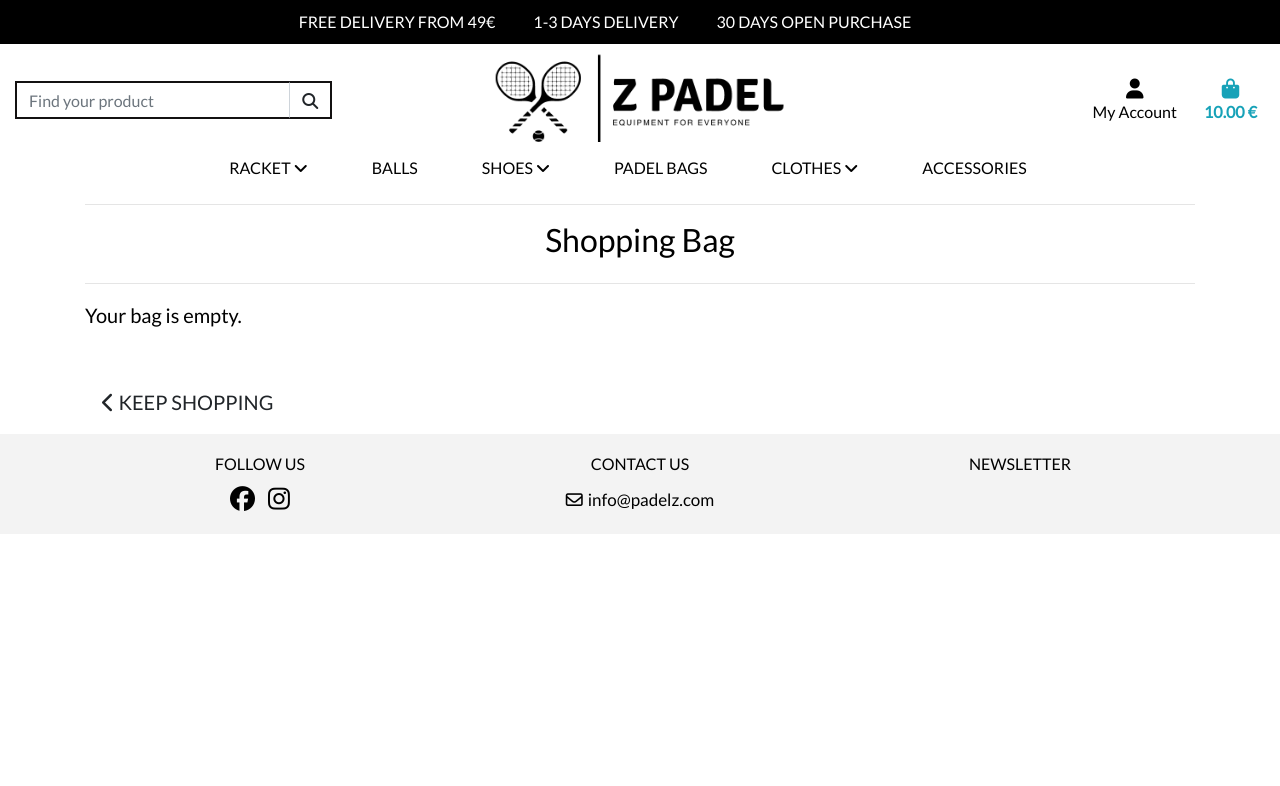
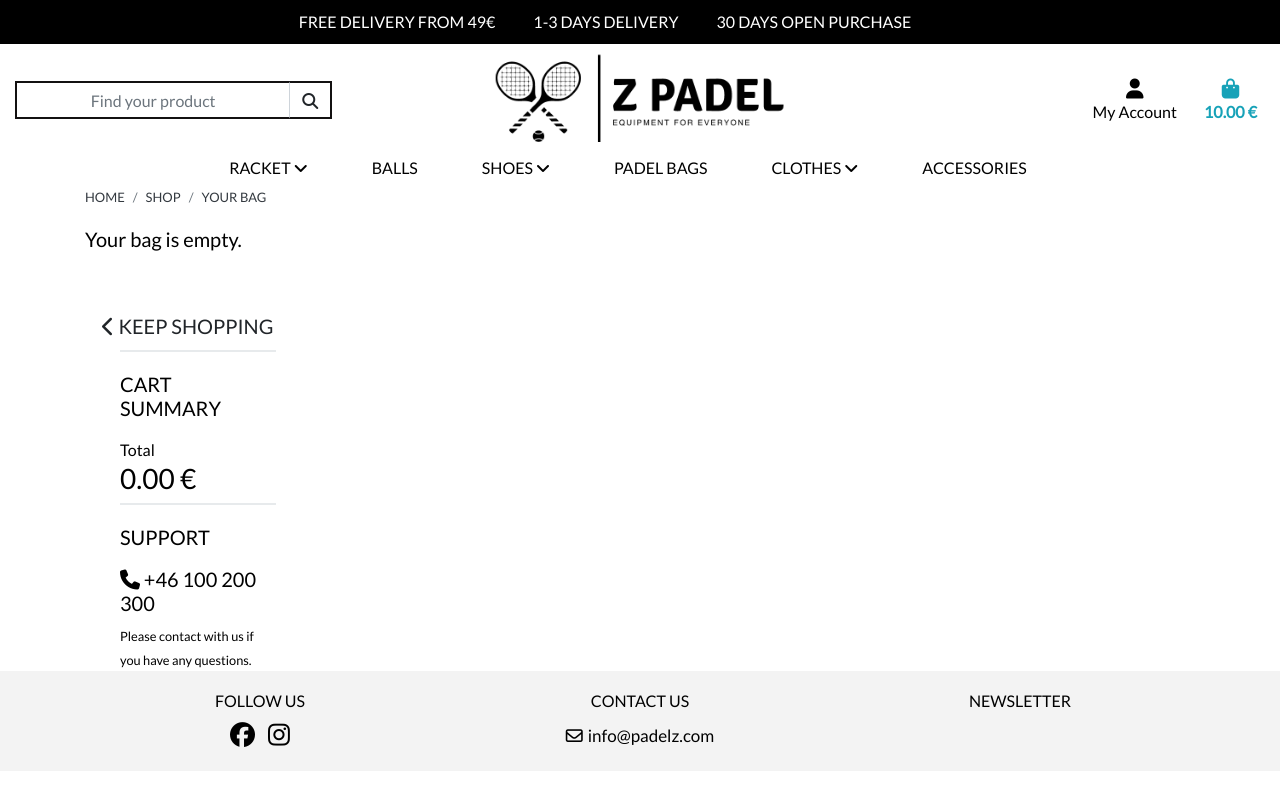
Before and after one commit to andrezeitz/z-padel-milestone-5, a Django app: page /bag/ in a window 1280 px wide. Shown: the top 786 px of the page. Run offline with Django 3.2, Linux system fonts and the light colour scheme; some libraries are stand-ins or nearby versions.

Commit message:
Added shopping cart and style it

```diff
--- /dev/null
+++ b/bag/static/bag/css/bag.css
@@ -0,0 +1,42 @@
+.ibox {
+  clear: both;
+  margin-bottom: 25px;
+  margin-top: 0;
+  padding: 0;
+}
+
+.products-title {
+
+  border-color: #e7eaec;
+  border-image: none;
+  border-style: solid solid none;
+  border-width: 2px 0 0;
+  margin-bottom: 0;
+  padding: 20px 0 10px 0;
+  min-height: 48px;
+}
+
+.ibox-footer {
+  border-top: 1px solid #e7eaec;
+  font-size: 90%;
+  background: #ffffff;
+  padding: 10px 15px;
+}
+
+.items-right {
+    position: absolute;
+    right: 0%;
+}
+
+.items-in-cart {
+    text-transform: uppercase;
+}
+
+.total-container,
+.support-container {
+    margin-left: 20px;
+}
+
+.form-control {
+    text-align: center;
+}
--- a/bag/templates/bag/bag.html
+++ b/bag/templates/bag/bag.html
@@ -2,21 +2,76 @@
 {% load static %}
 
 {% block content %}
-
-<div class="container mb-2">
-    <div class="row">
-        <div class="col">
-            <hr>
-            <h2 class="logo-font mb-4">Shopping Bag</h2>
-            <hr>
+<div class="container-fluid" id="products-main-container">
+    <div class="container">
+        <div class="row mb-3">
+            <!--Breadcrumbs-->
+            <div class="col-sm-6 col-12">
+                <div class="breadcrumb" style="--bs-breadcrumb-divider: '|';">
+                    <a href="{% url 'home' %}"
+                        class="breadcrumb-item text-dark text-uppercase text-decoration-none">Home</a>
+                    <a href="{% url 'products' %}"
+                        class="breadcrumb-item text-dark text-uppercase text-decoration-none">Shop</a>
+                    <a href="#"
+                        class="breadcrumb-item active text-dark fw-bold text-uppercase text-decoration-none">Your
+                        bag</a>
+                </div>
+            </div>
         </div>
     </div>
 
+    <div class="container">
+        <div class="wrapper wrapper-content">
             <div class="row">
-        <div class="col">
+                <div class="col-md-9">
                     {% if bag_items %}
-                <div class="table-responsive rounded">
-                    {{ bag_items }}
+                        <div class="bag-container">
+                            <div class="products-title">
+                                <h6 class="items-in-cart">Items in your cart ({{ product_count }} items)</h6>
+                            </div>
+                            {% for item in bag_items %}
+                                <div class="products-content">
+                                    <div class="table-responsive">
+                                        <table class="table shoping-cart-table">
+                                            <tbody>
+                                            <tr>
+                                                <td width="90">
+                                                    <div class="cart-product-imitation">
+                                                        <img class="img-fluid rounded" src="{{ item.product.image.url }}">
+                                                    </div>
+                                                </td>
+                                                <td width="300">
+                                                    <h6>
+                                                    <a href="#" class="text-navy">
+                                                        {{ item.product.name }}
+                                                    </a>
+                                                    </h5>
+                                                    <div class="m-t-sm">
+                                                        <a href="#" class="text-muted"><i class="fas fa-sync"></i> Update</a>
+                                                        |
+                                                        <a href="#" class="text-muted"><i class="fa fa-trash"></i> Remove</a>
+                                                    </div>
+                                                </td>
+                                                <td>
+                                                    {{ item.product.price }} €
+                                                </td>
+                                                <td width="70">
+                                                    <input type="text" class="form-control" placeholder="{{ item.quantity }}">
+                                                </td>
+                                                <td>
+                                                    <h4>{{ item.product.price }} €</h4>
+                                                </td>
+                                            </tr>
+                                            </tbody>
+                                        </table>
+                                    </div>
+                                </div>
+                            {% endfor %}
+                            <div class="checkout-container">
+                                <button class="btn btn-black"><i class="fa fa-arrow-left"></i> Continue shopping</button>
+                                <button class="btn btn-primary pull-right"><i class="fa fa fa-shopping-cart"></i> Checkout</button>
+                            </div>
+                        </div>
                     </div>
                 {% else %}
                     <p class="lead mb-5">Your bag is empty.</p>
@@ -27,6 +82,36 @@
                             <span class="text-uppercase">Keep Shopping</span>
                         </a>
                 {% endif %}
+                <div class="col-md-3">
+                        <div class="total-container">
+                            <div class="products-title">
+                                <h5 class="items-in-cart">Cart Summary</h5>
+                            </div>
+                            <div class="products-content">
+                                <span>
+                                    Total
+                                </span>
+                                <h3 class="font-bold">
+                                    {{ total|floatformat:2 }} €
+                                </h3>
+                            </div>
+                        </div>
+                        <div class="support-container">
+                            <div class="products-title">
+                                <h5 class="items-in-cart">Support</h5>
+                            </div>
+                            <div class="products-content">
+                                <h5><i class="fa fa-phone"></i> +46 100 200 300</h5>
+                                <span class="small">
+                                    Please contact with us if you have any questions.
+                                </span>
+                            </div>
+                        </div>
+                            </div>
+                        </div>
+                    </div>
+                </div>
+            </div>
         </div>
     </div>
 </div>
--- a/templates/base.html
+++ b/templates/base.html
@@ -19,6 +19,7 @@
         <link rel="stylesheet" href="{% static 'css/base.css' %}">
         <link rel="stylesheet" href="{% static 'home/css/home.css' %}">
         <link rel="stylesheet" href="{% static 'products/css/products.css' %}">
+        <link rel="stylesheet" href="{% static 'bag/css/bag.css' %}">
     {% endblock %}
 
     {% block extra_css %}
```
Lines whose indentation alone changed are shown as unchanged.
